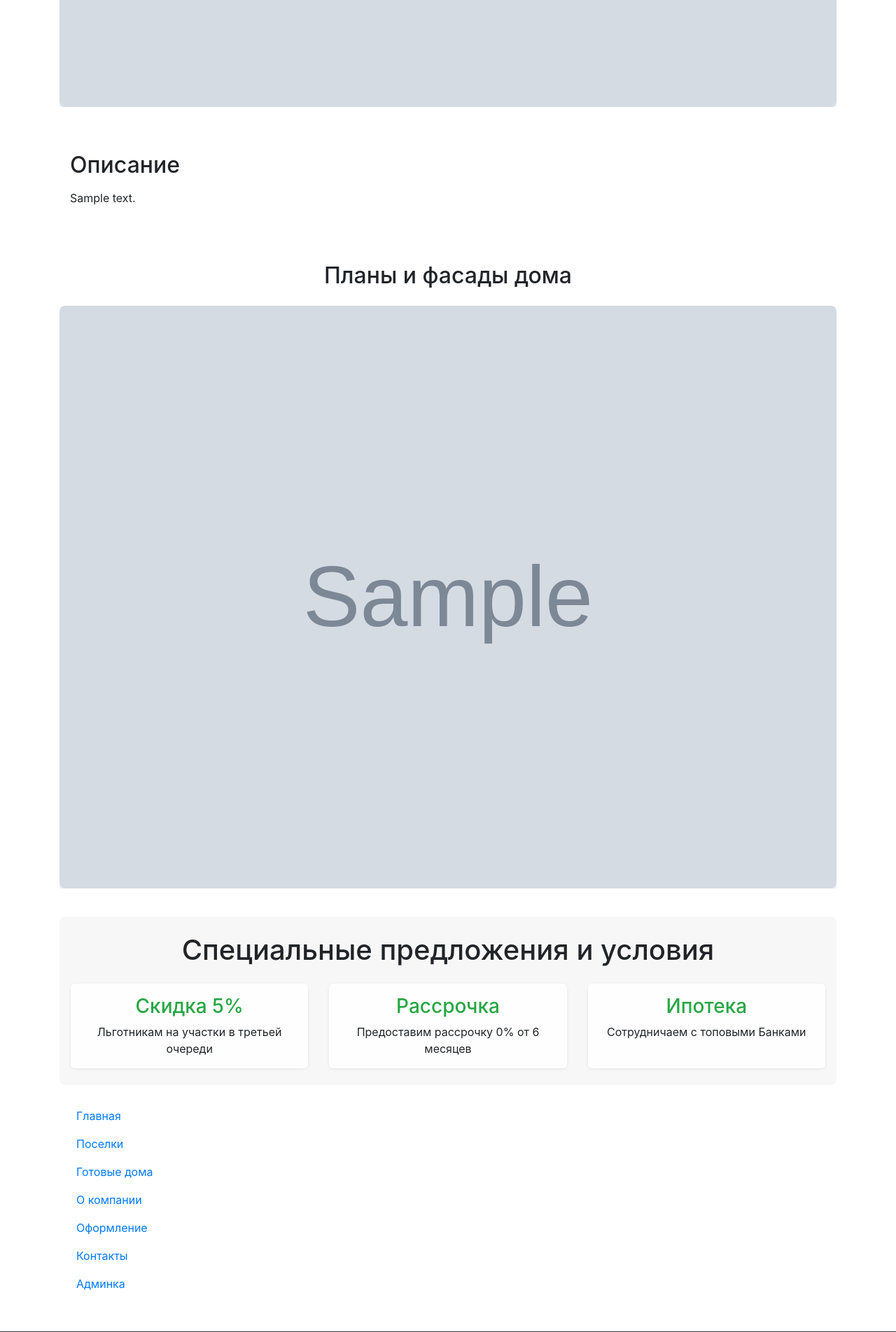
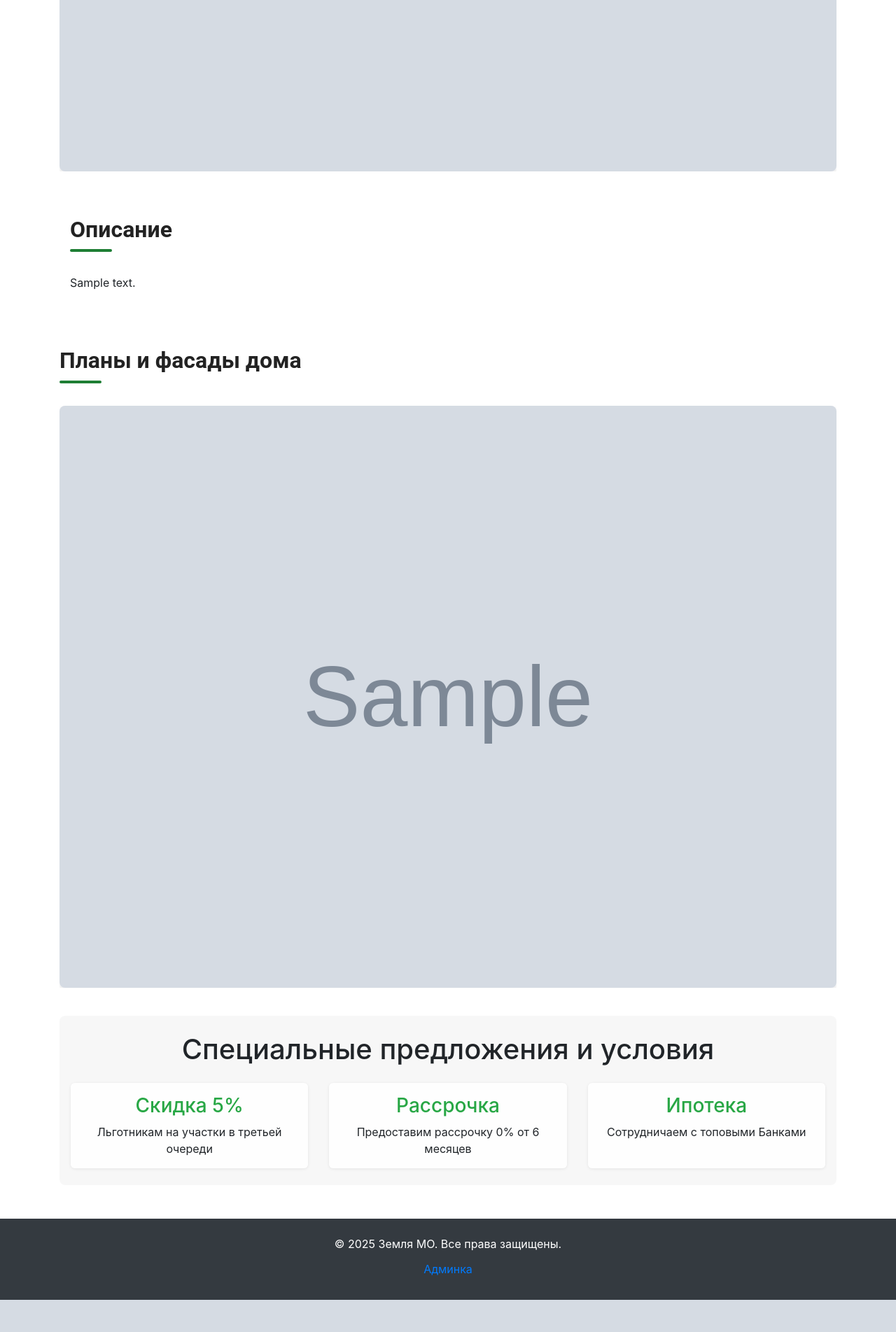
Before and after one commit to alexandr-prokhorov/ZMO, a Django app: page /houses/1/ in a window 1280 px wide. Shown: the part 1440-3344 px from the top of the page at 70% size. After the commit the page ends 3298 px from the top, so only its background shows below. Run offline with Django 5.2, Linux system fonts and the light colour scheme; tables that the repository leaves empty hold one stand-in row (values such as "Sample post"); grey boxes marked "Sample" are stand-in pictures; some libraries are stand-ins or nearby versions.

Commit message:
внесены корректировки в шаблоны

```diff
--- a/houses/templates/houses/base.html
+++ b/houses/templates/houses/base.html
@@ -102,20 +102,12 @@
             </div>
         </div>
     </a>
-    <div>
-        <a class="nav-link" href="{% url 'index' %}">Главная</a>
-        <a class="nav-link" href="{% url 'village_list' %}">Поселки</a>
-        <a class="nav-link" href="{% url 'house-list' %}">Готовые дома</a>
-        <a class="nav-link" href="{% url 'info_company' %}">О компании</a>
-        <a class="nav-link" href="{% url 'partners_list' %}">Оформление</a>
-        <a class="nav-link" href="{% url 'contacts' %}">Контакты</a>
-        <a class="nav-link" href="/admin/">Админка</a>
-    </div>
 </main>
 
 <footer class="bg-dark text-white py-4 mt-5">
     <div class="container text-center">
         <p>&copy; 2025 Земля МО. Все права защищены.</p>
+        <a class="nav-link" href="/admin/">Админка</a>
     </div>
 </footer>
 
--- a/houses/templates/houses/contacts.html
+++ b/houses/templates/houses/contacts.html
@@ -3,7 +3,7 @@
 {% block title %}Контакты{% endblock %}
 {% block content %}
 <div class="container mt-5" style="padding-top: 30px;">
-  <h2 class="mb-4 text-left">Контакты</h2>
+  <h2 class="about-title">Контакты</h2>
   <div class="row">
     <div class="col-md-6">
       <h5>Офис продаж:</h5>
--- a/houses/templates/houses/house_detail.html
+++ b/houses/templates/houses/house_detail.html
@@ -72,6 +72,7 @@
 </div>
 
 <div class="images-section mt-5 container-fluid px-0">
+    <p class="about-title"> Фотографии {{ house.name }}</p>
     <div class="gallery-container"
          id="images-gallery"
          data-images='[
@@ -101,14 +102,14 @@
     </div>
 </div>
 <div class="my-5 py-3 container">
-    <h2 style="font-size: 2rem;">Описание</h2>
+    <h2 class="about-title" style="font-size: 2rem;">Описание</h2>
     <div>
         <p>{{ house.description|linebreaks }}</p>
     </div>
 </div>
 
 <div class="plans-section mt-5 container-fluid px-0">
-    <h3 class="mb-4 text-center" style="font-size: 2rem;">Планы и фасады дома</h3>
+    <h3 class="about-title" style="font-size: 2rem;">Планы и фасады дома</h3>
 
     <div class="gallery-container"
          id="plans-gallery"
@@ -139,4 +140,18 @@
     </div>
 </div>
 
+<style>
+    /* Отключаем все переходы и трансформации */
+    .bg-black {
+        transition: none !important;
+        transform: none !important;
+    }
+
+    /* Отключаем эффекты при наведении */
+    .bg-black:hover {
+        transform: none !important;
+        box-shadow: none !important;
+    }
+</style>
+
 {% endblock %}
--- a/houses/templates/houses/house_list.html
+++ b/houses/templates/houses/house_list.html
@@ -16,6 +16,8 @@
                     display: flex;
                     flex-direction: column;
                     justify-content: flex-end;
+                    transition: none !important;
+                    transform: none !important;
                 ">
                     <div style="background: rgba(0, 0, 0, 0.5); padding: 1rem;">
                         <h5 class="card-title">{{ house.name }}</h5>
@@ -26,4 +28,5 @@
             </div>
         {% endfor %}
     </div>
+
 {% endblock %}
--- a/houses/templates/houses/info_company.html
+++ b/houses/templates/houses/info_company.html
@@ -3,7 +3,7 @@
 {% block title %}О Компании{% endblock %}
 {% block content %}
 <div class="container mt-5">
-    <h2 class="mb-4 text-left" style="padding-top: 30px;">О Компании</h2>
+    <h2 class="about-title" style="padding-top: 30px;">О Компании</h2>
     <div class="row align-items-start">
 
         <div class="col-md-8">
@@ -12,7 +12,7 @@
 
         <div class="col-md-4 pl-md-4">
             <div class="p-4" style="background-color: #F5F5F5; border-radius: 8px; height: 100%;">
-                <h3 class="mb-3" style="padding-bottom: 20px;">Написать нам в <br> Telegram</h3>
+                <h3 class="about-title" style="padding-bottom: 20px;">Написать нам в <br> Telegram</h3>
                 <a href="https://t.me/+79268438363" target="_blank" class="d-flex align-items-center text-decoration-none" style="color: #333;">
                     <img src="{% static 'images/telegram.png' %}" alt="Telegram" style="height: 50px; margin-right: 15px;">
                     <span style="font-size: 1.3rem; font-weight: 500;">Telegram</span>
--- a/partners/templates/partners/partners_list.html
+++ b/partners/templates/partners/partners_list.html
@@ -2,7 +2,7 @@
 {% load static %}
 {% block content %}
 <div class="container mt-5" >
-    <h2 class="mb-4 text-left" style="padding-top: 30px;">Оформление</h2>
+    <h2 class="about-title" style="padding-top: 30px;">Оформление</h2>
 
     <div class="table-responsive">
         <table class="table table-bordered table-hover">
```
